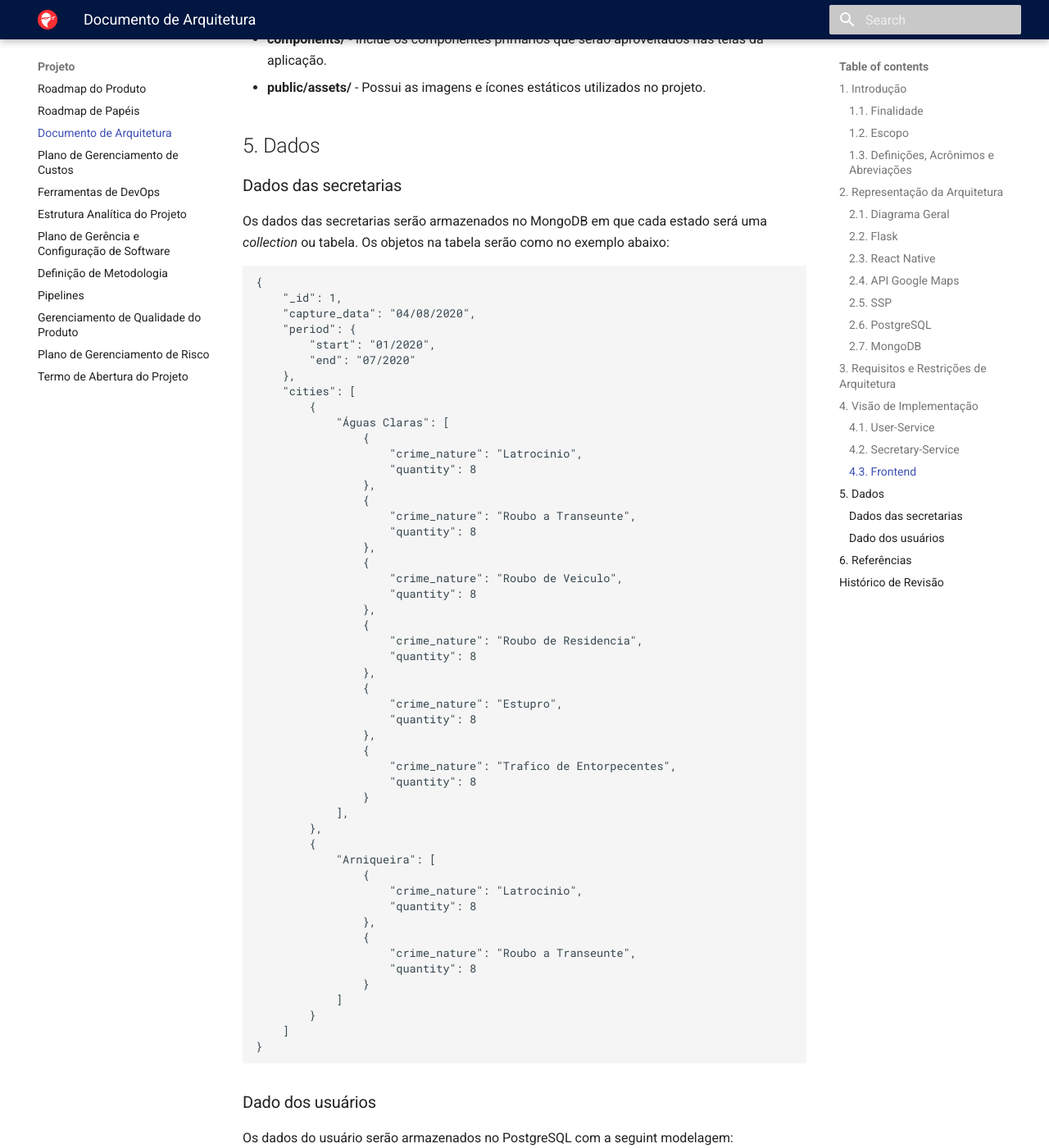
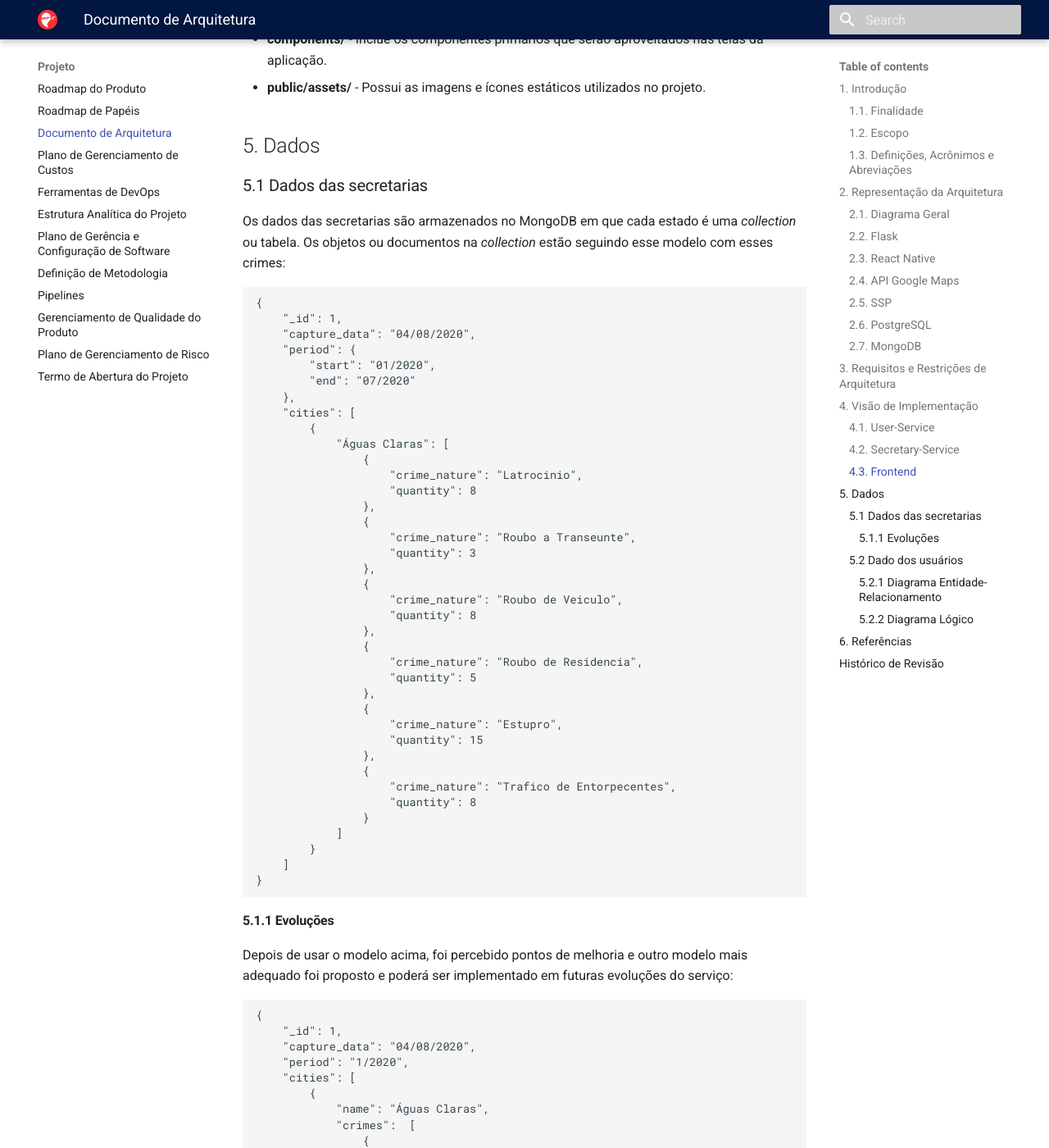
Before and after one commit to fga-eps-mds/2020.1-stay-safe-docs, an MkDocs documentation site: the page built from docs/projeto/arquitetura.md, in a window 1280 px wide and 1400 px high, scrolled down 5302 px. Shown: the whole window at 82% size. Built offline with MkDocs 1.6.1 and Material for MkDocs 9.7.7, drawn with Linux system fonts in a browser that asks for light colours; some of the changed text lies outside the part shown.

Commit message:
Updata data modeling

````diff
--- a/docs/projeto/arquitetura.md
+++ b/docs/projeto/arquitetura.md
@@ -103,8 +103,8 @@
 
 ## 5. Dados
 
-### Dados das secretarias
-Os dados das secretarias serão armazenados no MongoDB em que cada estado será uma *collection* ou tabela. Os objetos na tabela serão como no exemplo abaixo:
+### 5.1 Dados das secretarias
+Os dados das secretarias são armazenados no MongoDB em que cada estado é uma *collection* ou tabela. Os objetos ou documentos na *collection* estão seguindo esse modelo com esses crimes:
 
 ```json
 {
@@ -123,7 +123,7 @@
                 },
                 {
                     "crime_nature": "Roubo a Transeunte",
-                    "quantity": 8
+                    "quantity": 3
                 },
                 {
                     "crime_nature": "Roubo de Veiculo",
@@ -131,26 +131,14 @@
                 },
                 {
                     "crime_nature": "Roubo de Residencia",
-                    "quantity": 8
+                    "quantity": 5
                 },
                 {
                     "crime_nature": "Estupro",
-                    "quantity": 8
+                    "quantity": 15
                 },
                 {
                     "crime_nature": "Trafico de Entorpecentes",
-                    "quantity": 8
-                }
-            ],
-        },
-        {
-            "Arniqueira": [
-                {
-                    "crime_nature": "Latrocinio",
-                    "quantity": 8
-                },
-                {
-                    "crime_nature": "Roubo a Transeunte",
                     "quantity": 8
                 }
             ]
@@ -159,12 +147,73 @@
 }
 ```
 
-### Dado dos usuários
+#### 5.1.1 Evoluções
 
-Os dados do usuário serão armazenados no PostgreSQL com a seguint modelagem:
+Depois de usar o modelo acima, foi percebido pontos de melhoria e outro modelo mais adequado foi proposto e poderá ser implementado em futuras evoluções do serviço:
+
+```
+{
+    "_id": 1,
+    "capture_data": "04/08/2020",
+    "period": "1/2020",
+    "cities": [
+        {
+            "name": "Águas Claras",
+			"crimes":  [
+                {
+                    "nature": "Latrocinio",
+                    "quantity": 8
+                },
+                {
+                    "nature": "Roubo a Transeunte",
+                    "quantity": 3
+                },
+                {
+                    "nature": "Roubo de Veiculo",
+                    "quantity": 8
+                },
+                {
+                    "nature": "Roubo de Residencia",
+                    "quantity": 5
+                },
+                {
+                    "nature": "Furto de Veículo",
+                    "quantity": 9
+                },
+                {
+                    "nature": "Furto a Transeunte",
+                    "quantity": 8
+                },
+                {
+                    "nature": "Estupro",
+                    "quantity": 15
+                }
+            ],
+        }
+    ]
+}
+```
+
+
+### 5.2 Dado dos usuários
+
+Os dados do usuário estão sendo armazenados no PostgreSQL com a seguinte modelagem:
+
+#### 5.2.1 Diagrama Entidade-Relacionamento
+Esse diagrama mostra quais e como são as entidades e os relacionamentos entre elas.
 ![DE-R](../images/architecture/user-service-DER.jpg)
 
+#### 5.2.2 Diagrama Lógico
+O modelo lógico dá mais detalhes de como estão implementadas as tabelas no banco de dados.
 ![Lógico](../images/architecture/user-service-logic.jpg)
+
+Os valores do tipo *enum* tem os seguintes valores possíveis:
+
+* **detalhesAvaliacao (tabela avalia):** ("iluminação ruim", "pouca movimentação de pessoas", "poucas rondas policiais", "boa iluminação", "boa movimentação de pessoas", "rondas policiais frequentes")
+* **arma (tabela Ocorrencia)**: ("nenhuma", "de fogo", "branca")
+* **tipoOcorrencia (tabela Ocorrencia)**: ("Latrocínio", "Roubo a transeunte", "Roubo de Veículo", "Roubo de Residência" , "Estupro")
+
+
 
 ## 6. Referências
 
````
Also changed, not shown: docs/images/architecture/user-service-logic.jpg.
